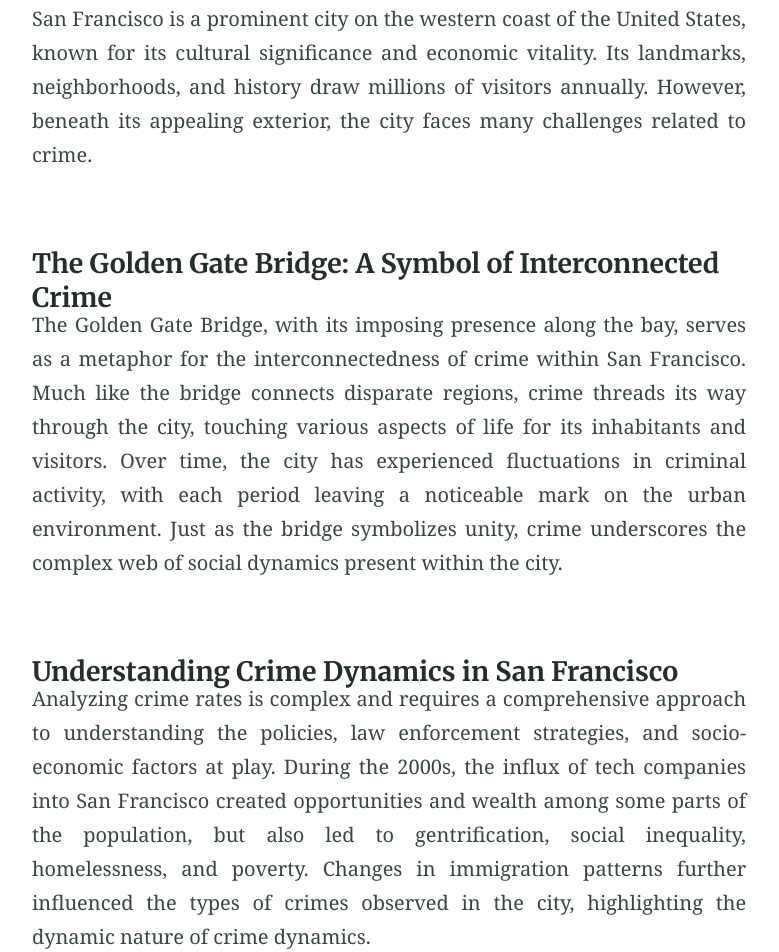
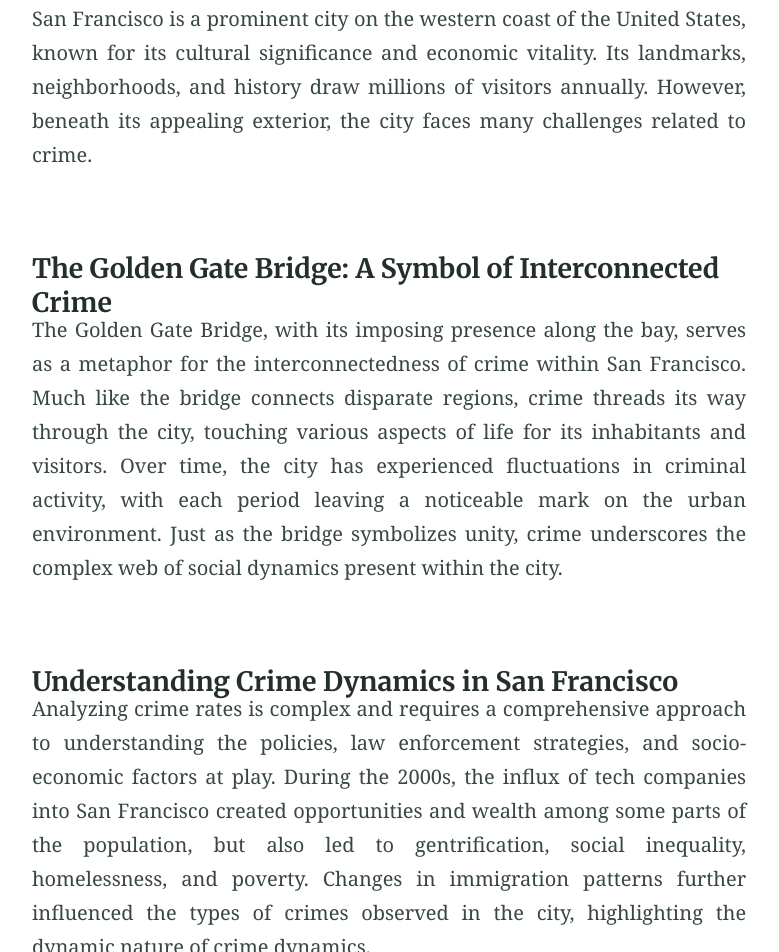
Before and after one commit to Juansgll/Juansgll.github.io, a Jekyll site: the page built from index.md, in a window 1280 px wide. Shown: the part 568-1520 px from the top of the page, without its empty margins (251-1030 px from the left). Built offline with Jekyll 4.4.1, drawn with Linux system fonts in a browser that asks for light colours.

Commit message:
Update index.md

```diff
--- a/index.md
+++ b/index.md
@@ -5,25 +5,25 @@ feature_text: |
 feature_image: "https://raw.githubusercontent.com/Juansgll/juansgll.github.io/main/Pictures/banner_locals_SanFranciscoNorthernCalifornia.jpg"
 excerpt: " "
 ---
-<div style="text-align: justify">
+<div style="text-align: justify; margin-bottom: 5px;">
 San Francisco is a prominent city on the western coast of the United States, known for its cultural significance and economic vitality. Its landmarks, neighborhoods, and history draw millions of visitors annually. However, beneath its appealing exterior, the city faces many challenges related to crime.
 </div> <br>
 
 #### The Golden Gate Bridge: A Symbol of Interconnected Crime
 
-<div style="text-align: justify">
+<div style="text-align: justify; margin-bottom: 5px;">
 The Golden Gate Bridge, with its imposing presence along the bay, serves as a metaphor for the interconnectedness of crime within San Francisco. Much like the bridge connects disparate regions, crime threads its way through the city, touching various aspects of life for its inhabitants and visitors. Over time, the city has experienced fluctuations in criminal activity, with each period leaving a noticeable mark on the urban environment. Just as the bridge symbolizes unity, crime underscores the complex web of social dynamics present within the city.
 </div> <br>
 
 #### Understanding Crime Dynamics in San Francisco
 
-<div style="text-align: justify">
+<div style="text-align: justify; margin-bottom: 5px;">
 Analyzing crime rates is complex and requires a comprehensive approach to understanding the policies, law enforcement strategies, and socio-economic factors at play. During the 2000s, the influx of tech companies into San Francisco created opportunities and wealth among some parts of the population, but also led to gentrification, social inequality, homelessness, and poverty. Changes in immigration patterns further influenced the types of crimes observed in the city, highlighting the dynamic nature of crime dynamics.
 </div> <br>
 
 #### Focus on Violent Crime Trends
 
-<div style="text-align: justify">
+<div style="text-align: justify; margin-bottom: 5px;">
 While non-violent crimes such as theft, vandalism, and drug-related offenses regularly make headlines, concerns about the rise in violent crimes, including gun crimes, assaults, and robberies, have garnered significant attention. The next figure delves into the trends of violent crimes committed in San Francisco from 2003 to 2018:
 </div> <br>
 <figure>
@@ -33,44 +33,44 @@ While non-violent crimes such as theft, vandalism, and drug-related offenses reg
 
 #### Spatial Distribution of the crimes: Tenderloin and Mission
 
-<div style="text-align: justify">
+<div style="text-align: justify; margin-bottom: 5px;">
 On the map, when selecting just a single year for a clearer visualization, it becomes evident that regardless of the specific year chosen, the pattern remains consistent.
 </div> <br>
-<div style="text-align: justify">
+<div style="text-align: justify; margin-bottom: 5px;">
 The Tenderloin neighborhood, located northeast of downtown San Francisco, is delineated by Geary Street to the north, Market Street to the south, Mason Street to the west, and Powell Street to the east. In this area, the concentration of violent crimes is notably high. It can be attributed to various factors, including socioeconomic disparities, a large homeless population, and limited access to resources such as affordable housing and mental health services. Additionally, the neighborhood's proximity to downtown San Francisco and its bustling nightlife scene can contribute to increased criminal activity, including drug-related offenses and street violence.
 </div> <br>
-<div style="text-align: justify">
+<div style="text-align: justify; margin-bottom: 5px;">
 Meanwhile, the Mission District extends along Mission Street, primarily spanning from 14th Street to the north to Cesar Chavez Street to the south. In this segment of the city, the density of crimes is also concerning. Certain sections of Mission Street and its immediate environs have encountered issues with criminal activity, particularly associated with gang involvement, drug trafficking, and theft.
 </div> <br>
 
 ### Governance and Crime: Contrasting Approaches in San Francisco
 
-<div style="text-align: justify">
+<div style="text-align: justify; margin-bottom: 5px;">
 During the period from 2003 to 2018, two different Governors have overseen San Francisco: Gavin Newsom (2003-2011) and Ed Lee (2011-2017). In 2018, London Breed would be the successor of the position as governor. During their respective tenures as mayor of San Francisco Newsom and Lee had somewhat different approaches to fighting crime, reflecting shifts in policy priorities and community needs.
 </div> <br>
 
 #### Gavin Newsom's Strategy: Addressing Root Causes
-<div style="text-align: justify">
+<div style="text-align: justify; margin-bottom: 5px;">
 Newsom's approach to addressing crime focused on tackling underlying social issues such as homelessness and drug addiction in San Francisco, prioritizing improvement in these areas. He implemented programs such as Care Not Cash, which aimed to reduce homelessness by providing supportive services instead of cash grants. He also supported efforts to reform the city's criminal justice system, including advocating for alternatives to incarceration for non-violent offenders and emphasizing rehabilitation and reintegration programs. However, during Newsom's tenure, there were also criticisms about his administration's handling of certain crime issues, particularly property crime and quality-of-life offenses in some neighborhoods.
 </div> <br>
 
 #### Ed Lee's Shift Towards Community Policing
-<div style="text-align: justify">
+<div style="text-align: justify; margin-bottom: 5px;">
 Ed Lee continued some of the initiatives started by Newsom but also shifted focus towards community policing strategies and collaboration with law enforcement agencies to tackle violent crime. Lee worked on implementing policies aimed at enhancing public safety, such as expanding community-based policing programs, increasing police presence in high-crime areas, and investing in technology to improve crime prevention and response. Under Lee's leadership, there was also a focus on addressing the underlying social and economic factors contributing to crime, including poverty, lack of affordable housing, and disparities in access to education and employment opportunities.
 </div> <br>
 
 #### Analysis of Crime Trends
-<div style="text-align: justify">
+<div style="text-align: justify; margin-bottom: 5px;">
 Although different approaches have been put into action, it can be observed in figure 2 that through the years there is not a clear tendency in crimes, but more of a fluctuation. It is important to remember that the total number of crimes shown does not represent the truth, since in statistics there are many things that can influence the data gathered, such as an upgrade in technology, more cameras throughout the city, focus of police in specific type of crimes and so on. In 2018 data is obtained until May, so the bar is not comparable to the past years.
 </div> <br>
 <figure>
   <iframe src="https://raw.githack.com/Juansgll/juansgll.github.io/main/Pictures/stacked_violent_crimes.html" width="110%" height="650px"></iframe>
   <figcaption><em>Figure 2:</em> Stacked histogram of violent crimes through the years in San Francisco, 2003-2018</figcaption>
 </figure><br>
-<div style="text-align: justify">
+<div style="text-align: justify; margin-bottom: 5px;">
 It can be observed in figure 2 that assault is the most committed crime, and it shows no clear recession or growth pattern, but the fluctuation mentioned before. But forcible sex offenses and weapon laws are starting to show a growth tendency, which can be explained by the arguments mentioned before: more crimes are committed, but also more attention to these crimes is garnered. Robberies and arson remain constant throughout the years. Finally, kidnapping presented a peak from 2011 to 2015, but the next years present a considerable reduction.
 </div> <br>
-<div style="text-align: justify">
+<div style="text-align: justify; margin-bottom: 5px;">
 Furthermore, these crimes are often associated with the insecurity prevalent during nighttime in cities, where the lack of police presence and inadequate lighting can lead to a surge in such offenses.
 </div><br>
 <figure>
@@ -79,10 +79,10 @@ Furthermore, these crimes are often associated with the insecurity prevalent dur
 </figure><br>
 
 **The Ilusion of Safety**
-<div style="text-align: justify">
+<div style="text-align: justify; margin-bottom: 5px;">
 However, violent crimes in San Francisco don't seem to discriminate based on time of day, except for the late hours of the night. These crimes are distributed almost evenly between 9 and 2 am.
 </div> <br>
-<div style="text-align: justify">
+<div style="text-align: justify; margin-bottom: 5px;">
 While this might seem like a relief, it's not, as if these crimes were solely associated with nightlife, a citizen leading a peaceful life could feel reassured about not getting involved in an unfortunate situation. However, the reality is different, where insecurity persists throughout the entire day.
 </div> <br>
 
```
